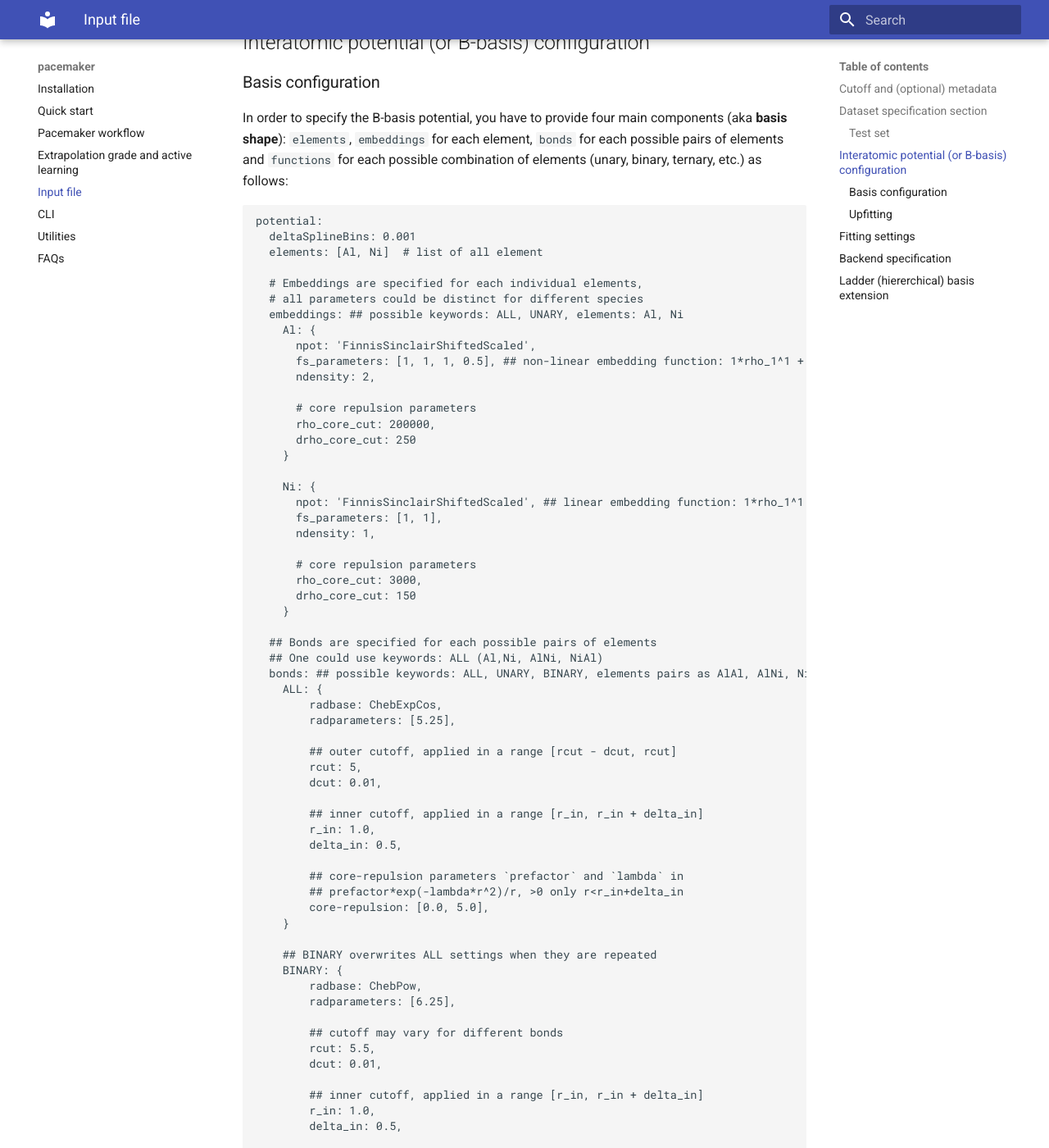
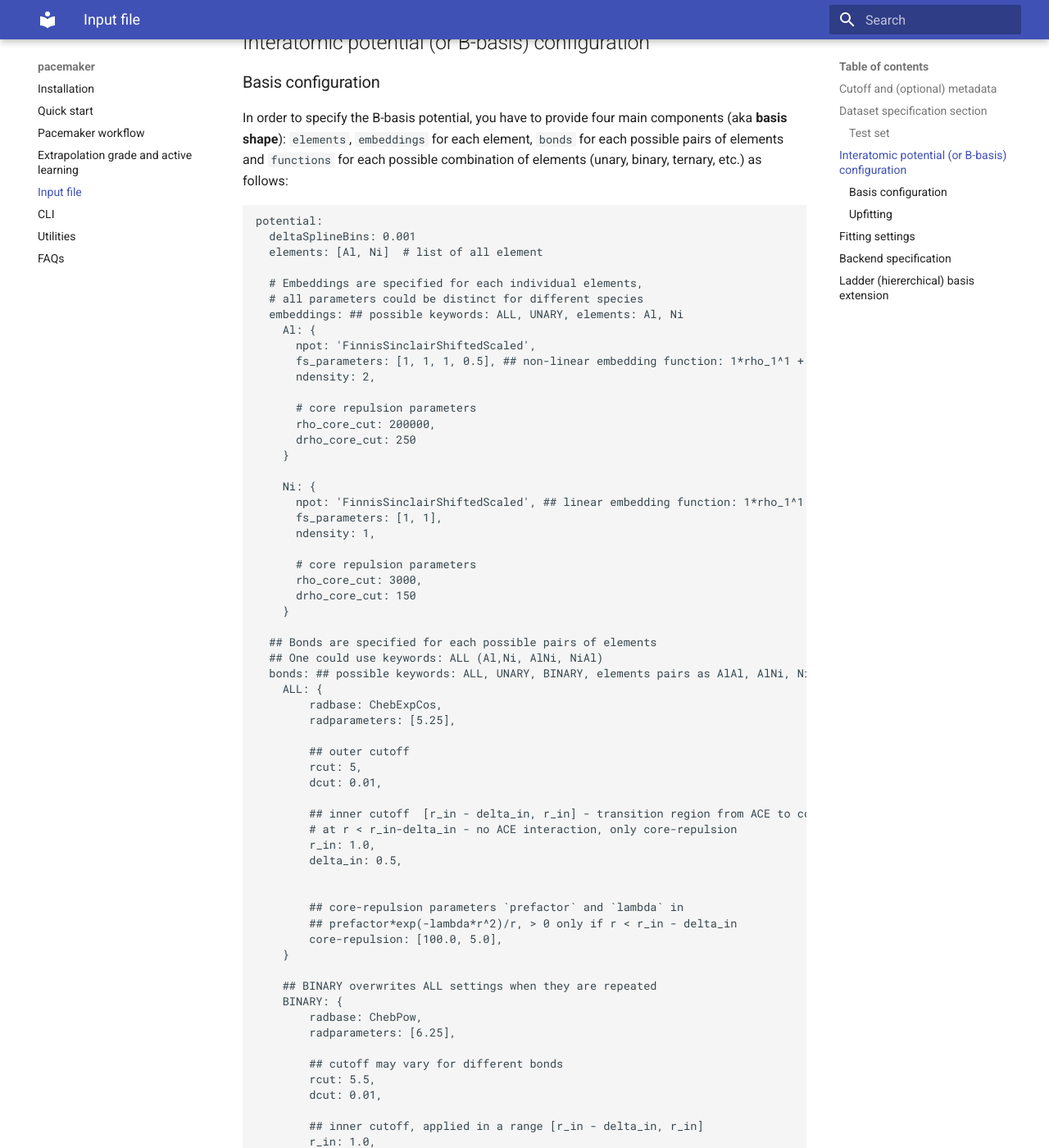
Before and after one commit to ICAMS/python-ace, an MkDocs documentation site: the page built from docs/pacemaker/inputfile.md, in a window 1280 px wide and 1400 px high, scrolled down 1554 px. Shown: the whole window at 82% size. Built offline with MkDocs 1.6.1 and Material for MkDocs 9.7.7, drawn with Linux system fonts in a browser that asks for light colours; some of the changed text lies outside the part shown.

Commit message:
Update inputfile.md

```diff
--- a/docs/pacemaker/inputfile.md
+++ b/docs/pacemaker/inputfile.md
@@ -106,17 +106,19 @@ potential:
         radbase: ChebExpCos,
         radparameters: [5.25],
 
-        ## outer cutoff, applied in a range [rcut - dcut, rcut]
+        ## outer cutoff
         rcut: 5,
         dcut: 0.01,
 
-        ## inner cutoff, applied in a range [r_in, r_in + delta_in]
+        ## inner cutoff  [r_in - delta_in, r_in] - transition region from ACE to core-repulsion
+        # at r < r_in-delta_in - no ACE interaction, only core-repulsion
         r_in: 1.0,
         delta_in: 0.5,
 
+
         ## core-repulsion parameters `prefactor` and `lambda` in
-        ## prefactor*exp(-lambda*r^2)/r, >0 only r<r_in+delta_in
-        core-repulsion: [0.0, 5.0],
+        ## prefactor*exp(-lambda*r^2)/r, > 0 only if r < r_in - delta_in
+        core-repulsion: [100.0, 5.0],
     }
 
     ## BINARY overwrites ALL settings when they are repeated
@@ -128,13 +130,13 @@ potential:
         rcut: 5.5,
         dcut: 0.01,
 
-        ## inner cutoff, applied in a range [r_in, r_in + delta_in]
+        ## inner cutoff, applied in a range [r_in - delta_in, r_in]
         r_in: 1.0,
         delta_in: 0.5,
 
         ## core-repulsion parameters `prefactor` and `lambda` in
-        ## prefactor*exp(-lambda*r^2)/r, >0 only r<r_in+delta_in
-        core-repulsion: [0.0, 5.0],
+        ## prefactor*exp(-lambda*r^2)/r,> 0 only if r < r_in - delta_in
+        core-repulsion: [10.0, 5.0],
     }
 
   ## possible keywords: ALL, UNARY, BINARY, TERNARY, QUATERNARY, QUINARY,
```
